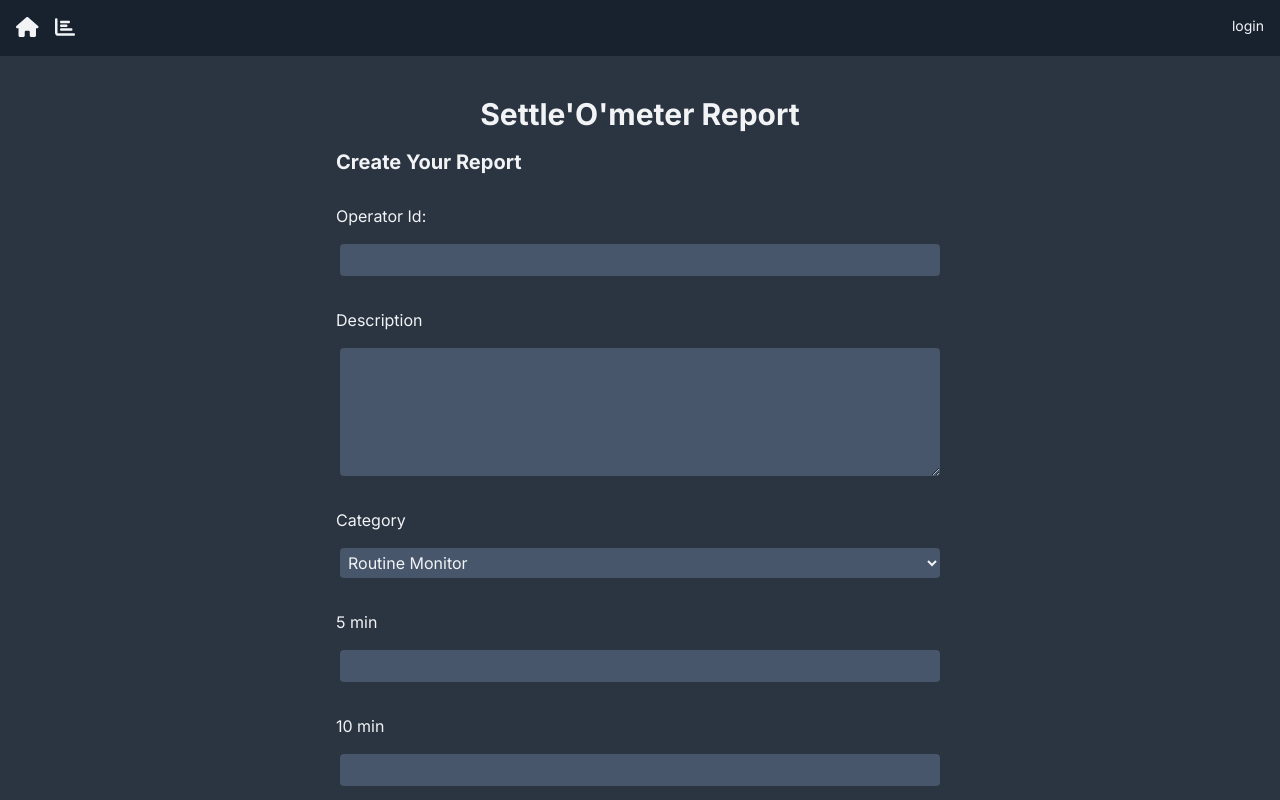
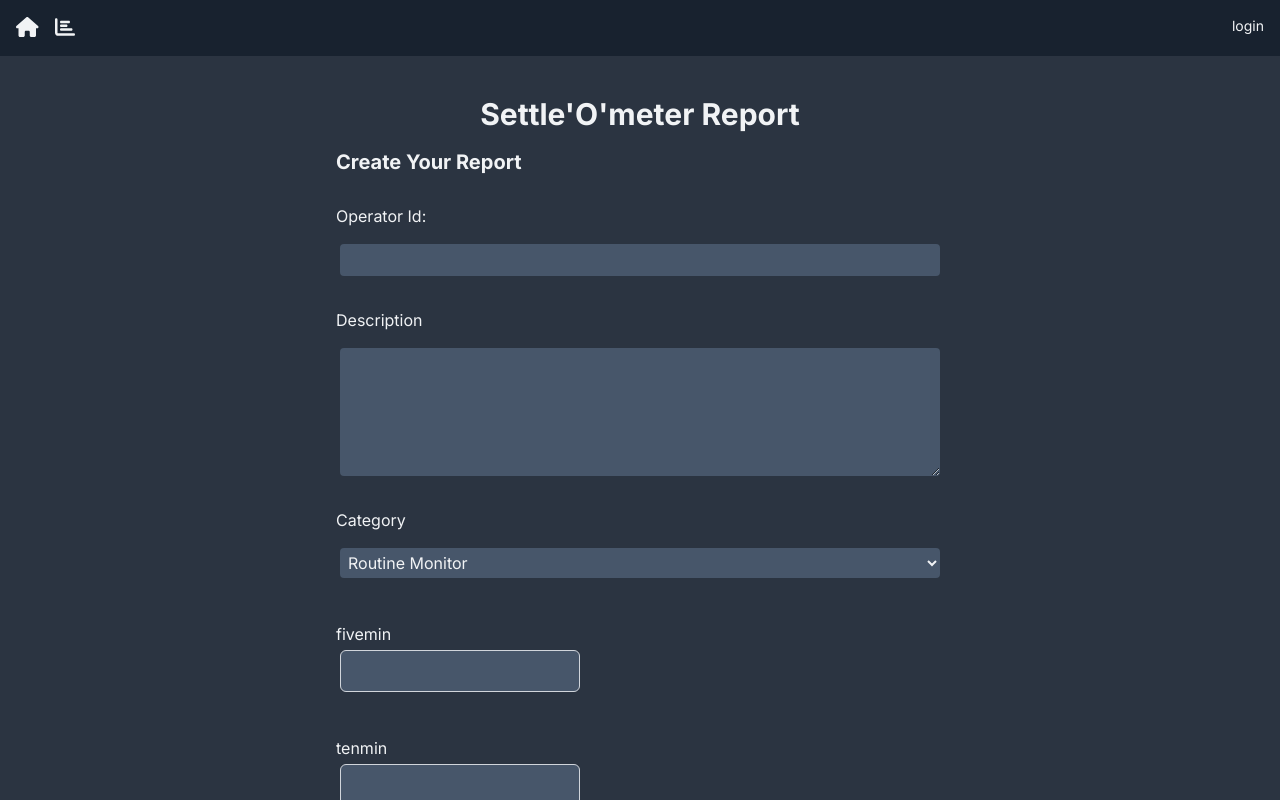
Before and after one commit to Tfauves/wasteWaterSolidsTesting-, a Next.js app: page /reportPage/new in a window 1280 px wide. Built offline with nearby package versions, Linux system fonts and the light colour scheme.

Commit message:
aligned inputs and refactored model

```diff
--- a/app/(components)/ReportCard.jsx
+++ b/app/(components)/ReportCard.jsx
@@ -1,5 +1,6 @@
 import Link from "next/link";
 import DeleteBlock from "./DeleteBlock";
+import TestDataDisplay from "./TestDataDisplay";
 
 const ReportCard = ({ report }) => {
   const formatTimestamp = (timestamp) => {
@@ -23,16 +24,22 @@ const ReportCard = ({ report }) => {
         <DeleteBlock />
       </div>
       <Link href={`/reportPage/${report._id}`} style={{ display: "contents" }}>
-        {" "}
         <h4>{report.operatorID}</h4>
         <hr className="h-px border-0 bg-page mb-2" />
         <p className="whitespace-pre-wrap">{report.description}</p>
-        <div className="flex-grow"></div>
+        {/* Render time marks */}
         <div className="flex mt-2">
-          <div className="flex flex-col">
-            <p className="text-xs my-1">{formatTimestamp(report.createdAt)}</p>
-          </div>
+          {Object.entries(report.timeMarks).map(([key, value]) => (
+            <div key={key} className="flex flex-col mr-4">
+              <p className="text-xs my-1">{key}</p>
+              <p className="text-sm">{value}</p>
+            </div>
+          ))}
         </div>
+        <div className="flex-grow">
+          <TestDataDisplay timeMarks={report.timeMarks} />
+        </div>
+        <p className="text-xs mt-2">{formatTimestamp(report.createdAt)}</p>
       </Link>
     </div>
   );
--- a/app/(components)/SettleometerForm.jsx
+++ b/app/(components)/SettleometerForm.jsx
@@ -6,12 +6,23 @@ const SettleometerForm = () => {
   const router = useRouter();
 
   const handleChange = (e) => {
-    const value = e.target.value;
-    const name = e.target.name;
+    const { name, value } = e.target;
+
+    // If the changed input belongs to timeMarks
+    if (name.startsWith("timeMarks")) {
+      const timeKey = name.split("_")[1]; // Extract the time mark key
+      const updatedTimeMarks = { ...formData.timeMarks, [timeKey]: value };
+      setFormData((prevState) => ({
+        ...prevState,
+        timeMarks: updatedTimeMarks,
+      }));
+    } else {
+      // If it's a top-level property
       setFormData((prevState) => ({
         ...prevState,
         [name]: value,
       }));
+    }
   };
 
   const handleSubmit = async (e) => {
@@ -37,12 +48,14 @@ const SettleometerForm = () => {
     operatorID: "",
     description: "",
     category: "",
+    timeMarks: {
       fivemin: "",
       tenmin: "",
       fifteenmin: "",
       twentymin: "",
       twentyfivemin: "",
       thirtymin: "",
+    },
   };
 
   const [formData, setFormData] = useState(startingReportData);
@@ -87,7 +100,21 @@ const SettleometerForm = () => {
             <option value="suspected problem">Suspected Problem</option>
             <option value="test">Test</option>
           </select>
-          <label>5 min</label>
+          {/* Render time mark inputs */}
+          {Object.entries(formData.timeMarks).map(([timeKey, timeValue]) => (
+            <div className="flex flex-col mt-3" key={timeKey}>
+              <label>{timeKey}</label>
+              <input
+                id={timeKey}
+                name={`timeMarks_${timeKey}`}
+                type="text"
+                onChange={handleChange}
+                value={timeValue}
+                className="border border-gray-300 rounded-md py-2 focus:outline-none focus:ring focus:border-blue-300 w-60"
+              />
+            </div>
+          ))}
+          {/* <label>5 min</label>
           <input
             id="5min"
             name="fivemin"
@@ -140,7 +167,7 @@ const SettleometerForm = () => {
             onChange={handleChange}
             //   required={true}
             value={formData.thirtymin}
-          />
+          /> */}
           <input type="submit" className="btn max-w-xs" value="Create Report" />
         </form>
       </div>
--- a/app/(components)/TestDataDisplay.jsx
+++ b/app/(components)/TestDataDisplay.jsx
@@ -19,4 +19,5 @@ const TestDataDisplay = ({ timeMarks }) => {
     </div>
   );
 };
+
 export default TestDataDisplay;
--- a/app/(models)/Report.js
+++ b/app/(models)/Report.js
@@ -9,12 +9,14 @@ const ReportSchema = new Schema(
     operatorID: String,
     description: String,
     category: String,
+    timeMarks: {
       fivemin: String,
       tenmin: String,
       fifteenmin: String,
       twentymin: String,
       twentyfivemin: String,
       thirtymin: String,
+    },
   },
   {
     timestamps: true,
```
Lines whose indentation alone changed are shown as unchanged.
